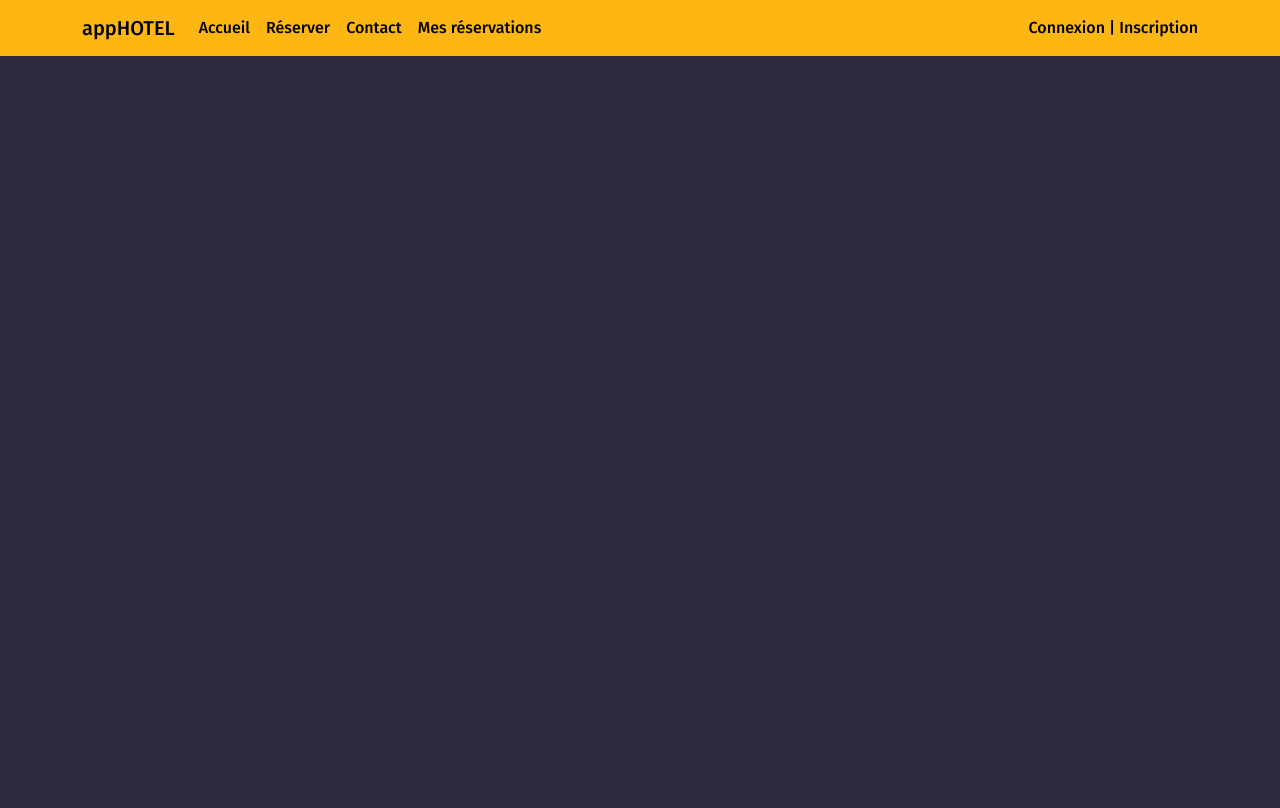
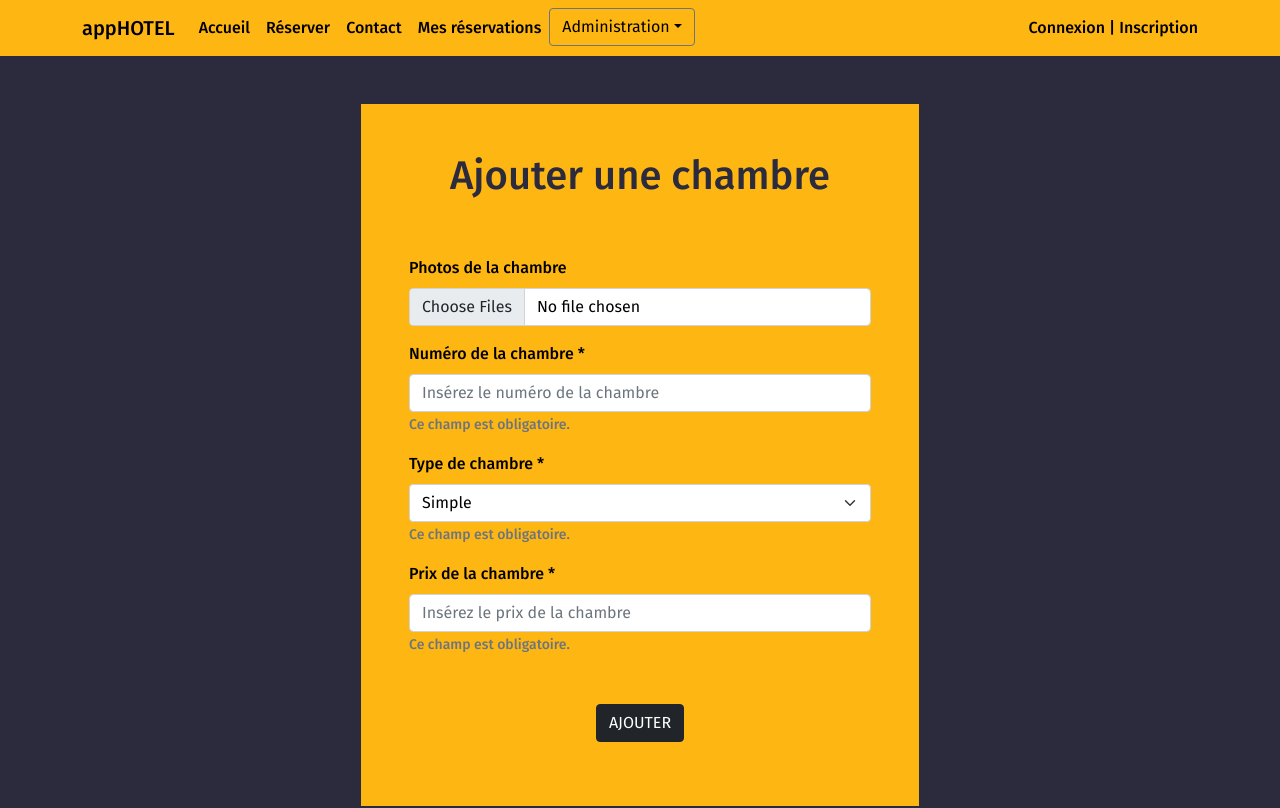
Before and after one commit to aDavroult/frontapp, a React (Create React App) app: page /add-room in a window 1280 px wide. Shown: the top 808 px of the page. Built offline with nearby package versions, Linux system fonts and the light colour scheme.

Commit message:
AddOption & AddRoom page created

```diff
--- a/src/components/include/navbar.js
+++ b/src/components/include/navbar.js
@@ -7,7 +7,7 @@ import {
   Link
 } from "react-router-dom";
 
-import { Navbar, Nav, Container } from 'react-bootstrap';
+import { Navbar, Nav, Container, DropdownButton, Dropdown } from 'react-bootstrap';
 
 import Login from '../pages/Login';
 import Home from '../pages/Home';
@@ -15,6 +15,8 @@ import SignUp from "../pages/SignUp";
 import Contact from "../pages/Contact";
 import MyBookings from "../pages/MyBookings";
 import AddBooking from "../pages/AddBooking";
+import AddOption from "../pages/AddOption";
+import AddRoom from "../pages/AddRoom";
 
 class NavbarHotel extends Component {
     render() {
@@ -28,6 +30,15 @@ class NavbarHotel extends Component {
                   <Nav.Link><Link to="/reserver">Réserver</Link></Nav.Link>
                   <Nav.Link><Link to="/contact">Contact</Link></Nav.Link>
                   <Nav.Link><Link to="/mes-reservations">Mes réservations</Link></Nav.Link>
+                  <DropdownButton
+                    variant="outline-secondary"
+                    title="Administration"
+                    id="input-group-dropdown-1"
+                  >
+                    <Dropdown.Item><Nav.Link><Link to="/add-room">Ajouter une chambre</Link></Nav.Link></Dropdown.Item>
+                    <Dropdown.Divider />
+                    <Dropdown.Item><Nav.Link><Link to="/add-option">Ajouter une option</Link></Nav.Link></Dropdown.Item>
+                  </DropdownButton>
                 </Nav>
                 <Navbar.Toggle />
                 <Navbar.Collapse className="justify-content-end">
@@ -56,6 +67,12 @@ class NavbarHotel extends Component {
               <Route path="/mes-reservations">
                 <MyBookings/>
               </Route>
+              <Route path="/add-room">
+                <AddRoom/>
+              </Route>
+              <Route path="/add-option">
+                <AddOption/>
+              </Route>
               <Route path="/login">
                 <Login/>
               </Route>
--- a/src/components/pages/AddBooking.jsx
+++ b/src/components/pages/AddBooking.jsx
@@ -30,14 +30,14 @@ const Login = () => {
                             <Row className="mb-3">
                                 <Form.Group as={Col} controlId="formGridEmail">
                                     <Form.Label>Nombre de chambre</Form.Label>
-                                    <Form.Control type="number" placeholder="Insérez la date de début" />
+                                    <Form.Control type="number" placeholder="Insérez le nombre de chambre" />
                                 </Form.Group>
 
                                 <Form.Group as={Col} controlId="formGridPassword">
                                     <Form.Label>Type de chambre</Form.Label>
                                     <Form.Select aria-label="Type de chambre">
-                                        <option value="1">Chambre Simple</option>
-                                        <option value="2">Chambre double</option>
+                                        <option value="1">Simple</option>
+                                        <option value="2">Double</option>
                                     </Form.Select>
                                 </Form.Group>
                             </Row>
--- /dev/null
+++ b/src/components/pages/AddOption.jsx
@@ -0,0 +1,51 @@
+import React from 'react';
+
+import Footer from '../include/footer';
+
+import {Button, Col, Container, Form, Row} from "react-bootstrap";
+
+import {
+  Link
+} from "react-router-dom";
+
+const Login = () => {
+    return (
+        <>
+            <Container className="mb-5">
+                <Row className="mt-5 form-box offset-md-3 col-md-6">
+                    <h1 className="mt-5 text-center blue">Ajouter une option</h1>
+                    <Col className="p-5 m-auto rounded-lg">
+                        <Form>
+                            <Form.Group controlId="formBasicEmail" className="mb-3">
+                                <Form.Label>Nom de l'option *</Form.Label>
+                                <Form.Control type="text" placeholder="Insérez le nom de l'option" required="required"/>
+                                <Form.Text className="text-muted">
+                                    Ce champ est obligatoire.
+                                </Form.Text>
+                            </Form.Group>
+
+                            <Form.Group controlId="formBasicPassword" className="mb-3">
+                                <Form.Label>Prix de l'option *</Form.Label>
+                                <Form.Control type="number" placeholder="Insérez le prix de l'option" />
+                                <Form.Text className="text-muted">
+                                    Ce champ est obligatoire.
+                                </Form.Text>
+                            </Form.Group>
+
+                            <Row className="mt-5">
+                                <Col md={12} className="text-center mb-3">
+                                    <Button variant="dark btn-block" type="submit" className="white">
+                                        AJOUTER
+                                    </Button>
+                                </Col>
+                            </Row>
+                        </Form>
+                    </Col>
+                </Row>
+            </Container>
+            <Footer/>
+        </>
+    );
+};
+
+export default Login;
--- /dev/null
+++ b/src/components/pages/AddRoom.jsx
@@ -0,0 +1,67 @@
+import React from 'react';
+
+import Footer from '../include/footer';
+
+import {Button, Col, Container, Form, Row} from "react-bootstrap";
+
+import {
+  Link
+} from "react-router-dom";
+
+const Login = () => {
+    return (
+        <>
+            <Container className="mb-5">
+                <Row className="mt-5 form-box offset-md-3 col-md-6">
+                    <h1 className="mt-5 text-center blue">Ajouter une chambre</h1>
+                    <Col className="p-5 m-auto rounded-lg">
+                        <Form>
+                            <Form.Group controlId="formFileMultiple" className="mb-3">
+                                <Form.Label>Photos de la chambre</Form.Label>
+                                <Form.Control type="file" multiple />
+                            </Form.Group>
+
+                            <Form.Group controlId="formBasicEmail" className="mb-3">
+                                <Form.Label>Numéro de la chambre *</Form.Label>
+                                <Form.Control type="number" placeholder="Insérez le numéro de la chambre" />
+                                <Form.Text className="text-muted">
+                                    Ce champ est obligatoire.
+                                </Form.Text>
+                            </Form.Group>
+
+                            <Form.Group as={Col} controlId="formGridPassword" className="mb-3">
+                                <Form.Label>Type de chambre *</Form.Label>
+                                <Form.Select aria-label="Type de chambre">
+                                    <option value="1">Simple</option>
+                                    <option value="2">Double</option>
+                                </Form.Select>
+                                <Form.Text className="text-muted">
+                                    Ce champ est obligatoire.
+                                </Form.Text>
+                            </Form.Group>
+
+                            <Form.Group controlId="formBasicEmail" className="mb-3">
+                                <Form.Label>Prix de la chambre *</Form.Label>
+                                <Form.Control type="number" placeholder="Insérez le prix de la chambre" />
+                                <Form.Text className="text-muted">
+                                    Ce champ est obligatoire.
+                                </Form.Text>
+                            </Form.Group>
+
+                            <Row className="mt-5">
+                                <Col md={12} className="text-center mb-3">
+                                    <Button variant="dark btn-block" type="submit" className="white">
+                                        AJOUTER
+                                    </Button>
+                                </Col>
+                            </Row>
+                        </Form>
+                    </Col>
+                </Row>
+            </Container>
+            <Footer/>
+        </>
+    );
+};
+
+export default Login;
```
